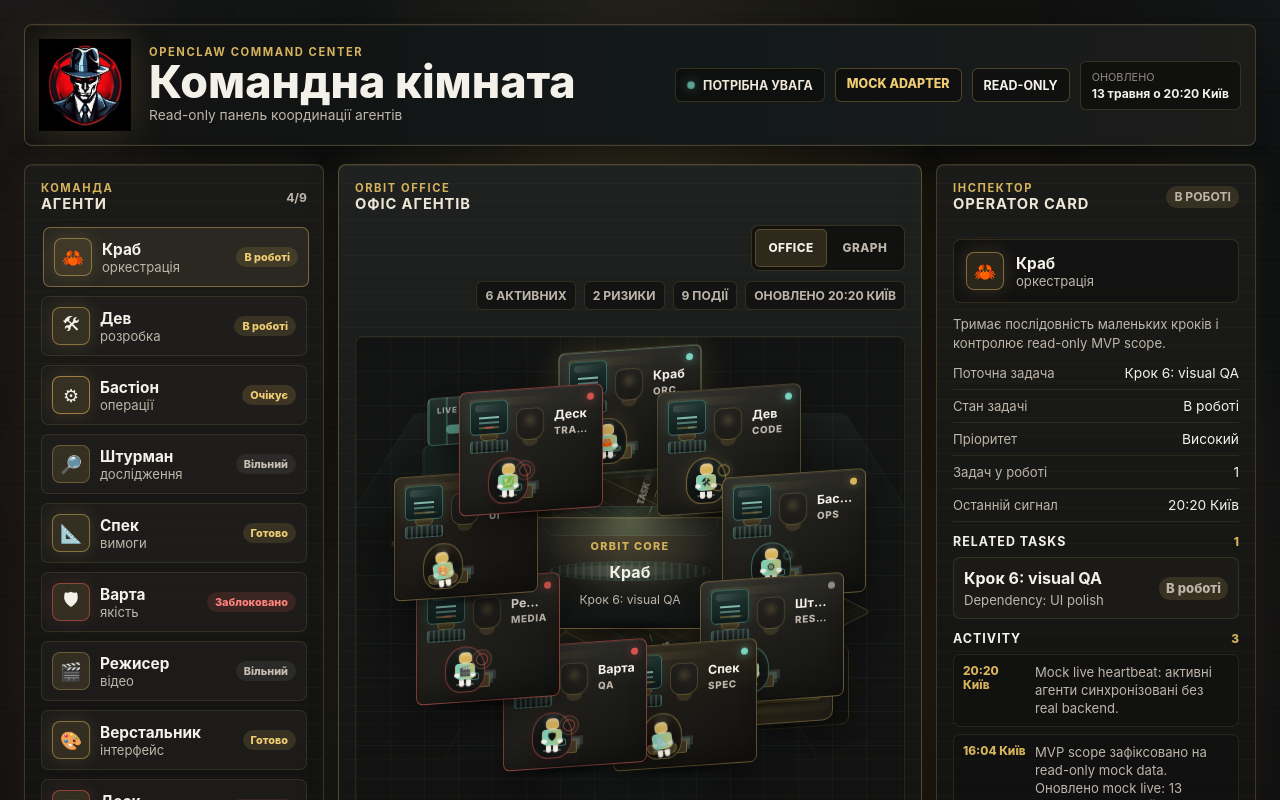
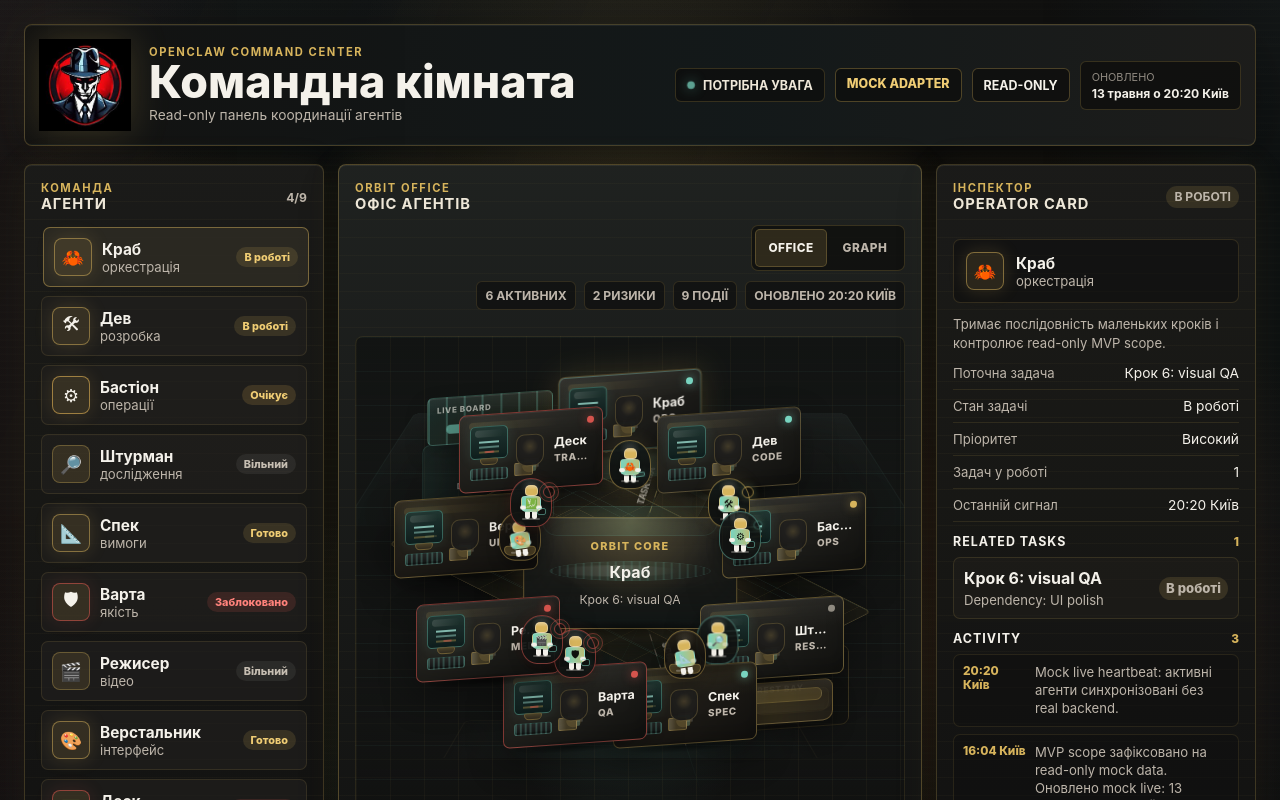
Before and after one commit to DenisNosov22/openclaw-command-center, a React (Vite) app: page / in a window 1280 px wide. Shown: the top 800 px of the page. Built offline with nearby package versions, Linux system fonts and the light colour scheme.

Commit message:
polish physical office agents

```diff
--- a/scripts/visualQaOffice.ts
+++ b/scripts/visualQaOffice.ts
@@ -109,6 +109,10 @@ async function verifyOfficeDom(page: Page) {
 
   assert((await page.locator('.office-desk').count()) >= 4, 'Expected multiple office stations')
   assert((await page.locator('.office-agent-sprite').count()) >= 4, 'Expected office agent sprites')
+  assert((await page.locator('.office-agent-floor').count()) === 1, 'Expected physical agent floor layer')
+  assert((await page.locator('.office-floor-agent[data-physical-agent="true"]').count()) >= 4, 'Expected physical agent sprites on the office floor')
+  assert((await page.locator('.office-desk .office-agent-sprite').count()) === 0, 'Office agents should not be rendered inside desk blocks')
+  assert((await page.locator('.office-walker .office-agent-sprite').count()) >= 2, 'Expected sprite-like walking agents on route layer')
   assert((await page.locator('.office-monitor-stand').count()) >= 4, 'Expected monitor stands')
   assert((await page.locator('.office-keyboard-tray').count()) >= 4, 'Expected keyboard/tool trays')
   assert(
@@ -200,6 +204,7 @@ async function verifyReducedMotionOffice(page: Page) {
       '.office-agent-tool',
       '.office-agent-signal-prop',
       '.office-agent-sprite__legs',
+      '.office-floor-agent',
       '.office-walker',
       '.office-core__surface',
       '.office-handoff-hub',
--- a/src/App.css
+++ b/src/App.css
@@ -1257,15 +1257,26 @@
   position: absolute;
   left: 50%;
   top: 50%;
-  width: 9px;
-  aspect-ratio: 1;
-  background:
-    radial-gradient(circle at 50% 34%, rgba(255, 255, 255, 0.2), transparent 34%),
-    rgba(18, 20, 19, 0.96);
-  border: 1px solid rgba(215, 180, 92, 0.38);
-  border-radius: 50% 50% 44% 44%;
+  display: grid;
+  width: 28px;
+  height: 40px;
+  place-items: center;
+  background: transparent;
+  border: 0;
   opacity: 0.64;
-  box-shadow: 0 0 8px rgba(215, 180, 92, 0.1);
+  filter: drop-shadow(0 8px 10px rgba(0, 0, 0, 0.28));
+}
+
+.office-walker .office-agent-sprite {
+  image-rendering: pixelated;
+  transform: scale(0.78);
+}
+
+.office-walker .office-agent-sprite__body {
+  color: transparent;
+  background:
+    linear-gradient(90deg, rgba(215, 180, 92, 0.82), rgba(120, 212, 192, 0.62)),
+    #d7b45c;
 }
 
 .office-walker--inner {
@@ -1276,6 +1287,80 @@
   border-color: rgba(120, 212, 192, 0.34);
   box-shadow: 0 0 8px rgba(120, 212, 192, 0.1);
   animation: office-walker-outer 12s ease-in-out infinite;
+}
+
+.office-agent-floor {
+  position: absolute;
+  inset: 0;
+  z-index: 5;
+  pointer-events: none;
+}
+
+.office-floor-agent {
+  --office-agent-shift-x: 0px;
+  --office-agent-shift-y: 0px;
+  position: absolute;
+  left: var(--office-agent-x);
+  top: var(--office-agent-y);
+  display: grid;
+  width: 42px;
+  height: 50px;
+  place-items: center;
+  transform:
+    translate(
+      calc(-50% + var(--office-agent-shift-x)),
+      calc(-50% + var(--office-agent-shift-y))
+    );
+  transform-origin: 50% 100%;
+}
+
+.office-floor-agent--north {
+  --office-agent-shift-y: 52px;
+}
+
+.office-floor-agent--east {
+  --office-agent-shift-x: -54px;
+}
+
+.office-floor-agent--south {
+  --office-agent-shift-y: -52px;
+}
+
+.office-floor-agent--west {
+  --office-agent-shift-x: 54px;
+}
+
+.office-floor-agent .office-agent-marker {
+  grid-column: auto;
+  grid-row: auto;
+  width: 42px;
+  transform-origin: 50% 100%;
+}
+
+.office-floor-agent::after {
+  position: absolute;
+  left: 50%;
+  bottom: 0;
+  z-index: -1;
+  width: 32px;
+  height: 9px;
+  content: '';
+  background: radial-gradient(ellipse, rgba(0, 0, 0, 0.5), transparent 72%);
+  border-radius: 50%;
+  transform: translateX(-50%);
+}
+
+.office-floor-agent.office-behavior--path-step {
+  animation: office-floor-agent-route var(--office-agent-duration, 7200ms) ease-in-out infinite;
+  animation-delay: var(--office-agent-delay, 0ms);
+}
+
+.office-floor-agent.office-behavior--type-monitor,
+.office-floor-agent.office-behavior--sofa-idle,
+.office-floor-agent.office-behavior--signal-transfer,
+.office-floor-agent.office-behavior--scan-check,
+.office-floor-agent.office-behavior--resolve-pulse {
+  animation-name: none;
 }
 
 .office-desk {
@@ -2605,6 +2690,33 @@
 
   50% {
     transform: translateX(2px);
+  }
+}
+
+@keyframes office-floor-agent-route {
+  0%,
+  100% {
+    transform:
+      translate(
+        calc(-50% + var(--office-agent-shift-x)),
+        calc(-50% + var(--office-agent-shift-y))
+      );
+  }
+
+  34% {
+    transform:
+      translate(
+        calc(-50% + var(--office-agent-shift-x) + 16px),
+        calc(-50% + var(--office-agent-shift-y) - 12px)
+      );
+  }
+
+  68% {
+    transform:
+      translate(
+        calc(-50% + var(--office-agent-shift-x) - 18px),
+        calc(-50% + var(--office-agent-shift-y) + 10px)
+      );
   }
 }
 
@@ -2739,6 +2851,8 @@
   .office-behavior--path-step .office-agent-sprite__legs::after,
   .office-behavior--signal-transfer .office-agent-signal-prop,
   .office-behavior--scan-check .office-agent-signal-prop,
+  .office-floor-agent,
+  .office-floor-agent.office-behavior--path-step,
   .office-walker,
   .office-status-board::after,
   .office-core__surface::after,
--- a/src/features/command-room/IsometricOfficeScene.tsx
+++ b/src/features/command-room/IsometricOfficeScene.tsx
@@ -81,8 +81,22 @@ export function IsometricOfficeScene({
         ))}
       </div>
       <div className="office-walkers" aria-hidden="true">
-        <span className="office-walker office-walker--inner" />
-        <span className="office-walker office-walker--outer" />
+        <span className="office-walker office-walker--inner">
+          <span className={OFFICE_SPRITE_TOKENS.sprite}>
+            <span className={OFFICE_SPRITE_TOKENS.head} />
+            <span className={OFFICE_SPRITE_TOKENS.body} />
+            <span className={OFFICE_SPRITE_TOKENS.hands} />
+            <span className={OFFICE_SPRITE_TOKENS.legs} />
+          </span>
+        </span>
+        <span className="office-walker office-walker--outer">
+          <span className={OFFICE_SPRITE_TOKENS.sprite}>
+            <span className={OFFICE_SPRITE_TOKENS.head} />
+            <span className={OFFICE_SPRITE_TOKENS.body} />
+            <span className={OFFICE_SPRITE_TOKENS.hands} />
+            <span className={OFFICE_SPRITE_TOKENS.legs} />
+          </span>
+        </span>
       </div>
       {stations.map((station) => {
         const isSelected = station.agentId === selectedAgentId
@@ -102,6 +116,8 @@ export function IsometricOfficeScene({
               '--office-agent-delay': station.choreography.animationDelay,
               '--office-agent-duration': station.choreography.animationDuration,
               '--office-agent-tempo': station.choreography.tempo,
+              '--office-station-x': `${station.x}%`,
+              '--office-station-y': `${station.y}%`,
             } as CSSProperties}
             type="button"
           >
@@ -113,17 +129,6 @@ export function IsometricOfficeScene({
             <span className={OFFICE_SPRITE_TOKENS.keyboardTray} aria-hidden="true" />
             <span className={OFFICE_SPRITE_TOKENS.worklog} aria-hidden="true" />
             <span className={OFFICE_SPRITE_TOKENS.chair} aria-hidden="true" />
-            <span className={`${getOfficeAgentMarkerClassName(station.action)} ${station.choreography.className}`}>
-              <span className={OFFICE_SPRITE_TOKENS.restProp} aria-hidden="true" />
-              <span className={OFFICE_SPRITE_TOKENS.sprite} aria-hidden="true">
-                <span className={OFFICE_SPRITE_TOKENS.head} />
-                <span className={OFFICE_SPRITE_TOKENS.body}>{station.marker}</span>
-                <span className={OFFICE_SPRITE_TOKENS.hands} />
-                <span className={OFFICE_SPRITE_TOKENS.legs} />
-              </span>
-              <span className={OFFICE_SPRITE_TOKENS.signalProp} aria-hidden="true" />
-              <span className={OFFICE_SPRITE_TOKENS.tool} aria-hidden="true" />
-            </span>
             <span className={getOfficeStatusLampClassName(station.tone)} />
             <span className={OFFICE_SPRITE_TOKENS.label}>
               <strong>{station.name}</strong>
@@ -132,6 +137,37 @@ export function IsometricOfficeScene({
           </button>
         )
       })}
+      <div className="office-agent-floor" aria-hidden="true">
+        {stations.map((station) => (
+          <span
+            className={`office-floor-agent office-floor-agent--${station.lane} ${station.choreography.className}`}
+            data-action-phase={station.choreography.phaseLabel}
+            data-agent-id={station.agentId}
+            data-physical-agent="true"
+            data-route-involved={station.choreography.routeInvolvement}
+            key={`floor-agent-${station.id}`}
+            style={{
+              '--office-agent-delay': station.choreography.animationDelay,
+              '--office-agent-duration': station.choreography.animationDuration,
+              '--office-agent-tempo': station.choreography.tempo,
+              '--office-agent-x': `${station.x}%`,
+              '--office-agent-y': `${station.y}%`,
+            } as CSSProperties}
+          >
+            <span className={getOfficeAgentMarkerClassName(station.action)}>
+              <span className={OFFICE_SPRITE_TOKENS.restProp} />
+              <span className={OFFICE_SPRITE_TOKENS.sprite}>
+                <span className={OFFICE_SPRITE_TOKENS.head} />
+                <span className={OFFICE_SPRITE_TOKENS.body}>{station.marker}</span>
+                <span className={OFFICE_SPRITE_TOKENS.hands} />
+                <span className={OFFICE_SPRITE_TOKENS.legs} />
+              </span>
+              <span className={OFFICE_SPRITE_TOKENS.signalProp} />
+              <span className={OFFICE_SPRITE_TOKENS.tool} />
+            </span>
+          </span>
+        ))}
+      </div>
     </div>
   )
 }
```
Also changed, not shown: scripts/verifyOfficeScene.ts (+11 -0 lines), 2 other files (tests, documents, lock files or other folders).
